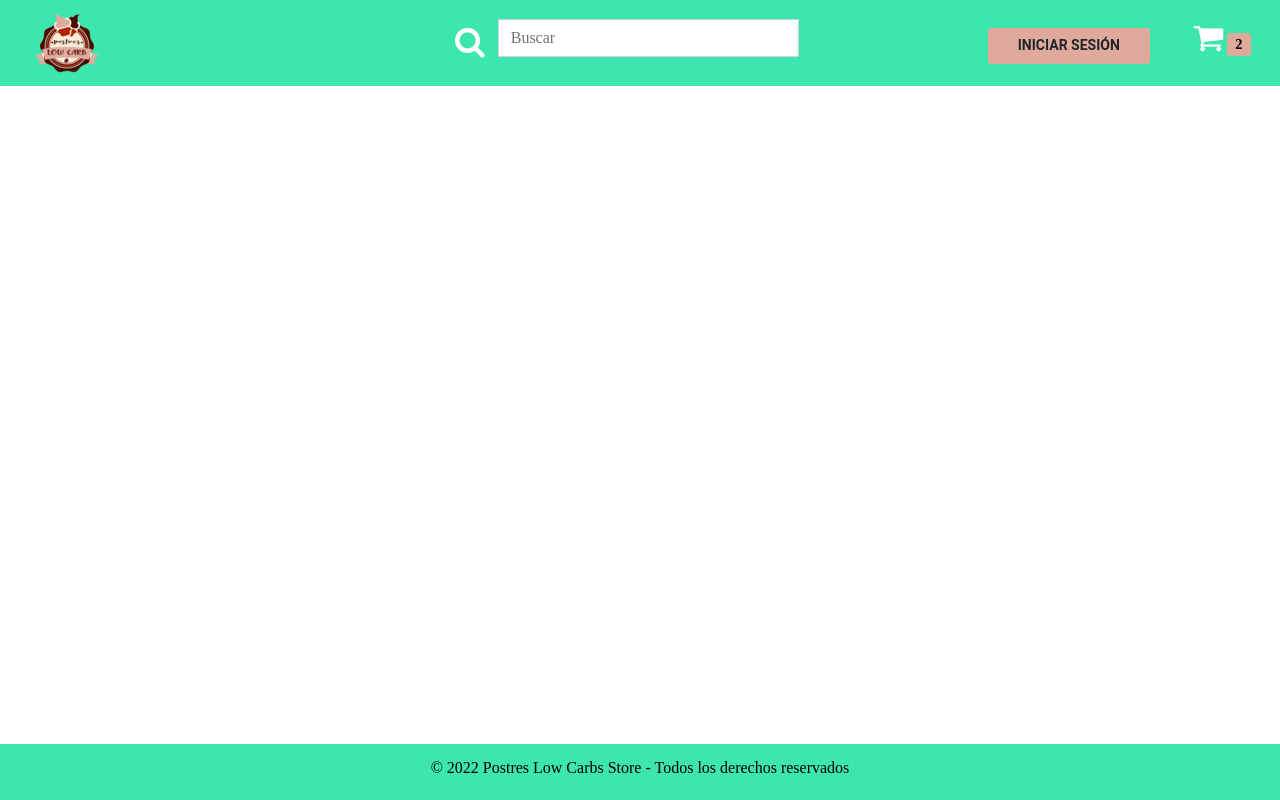
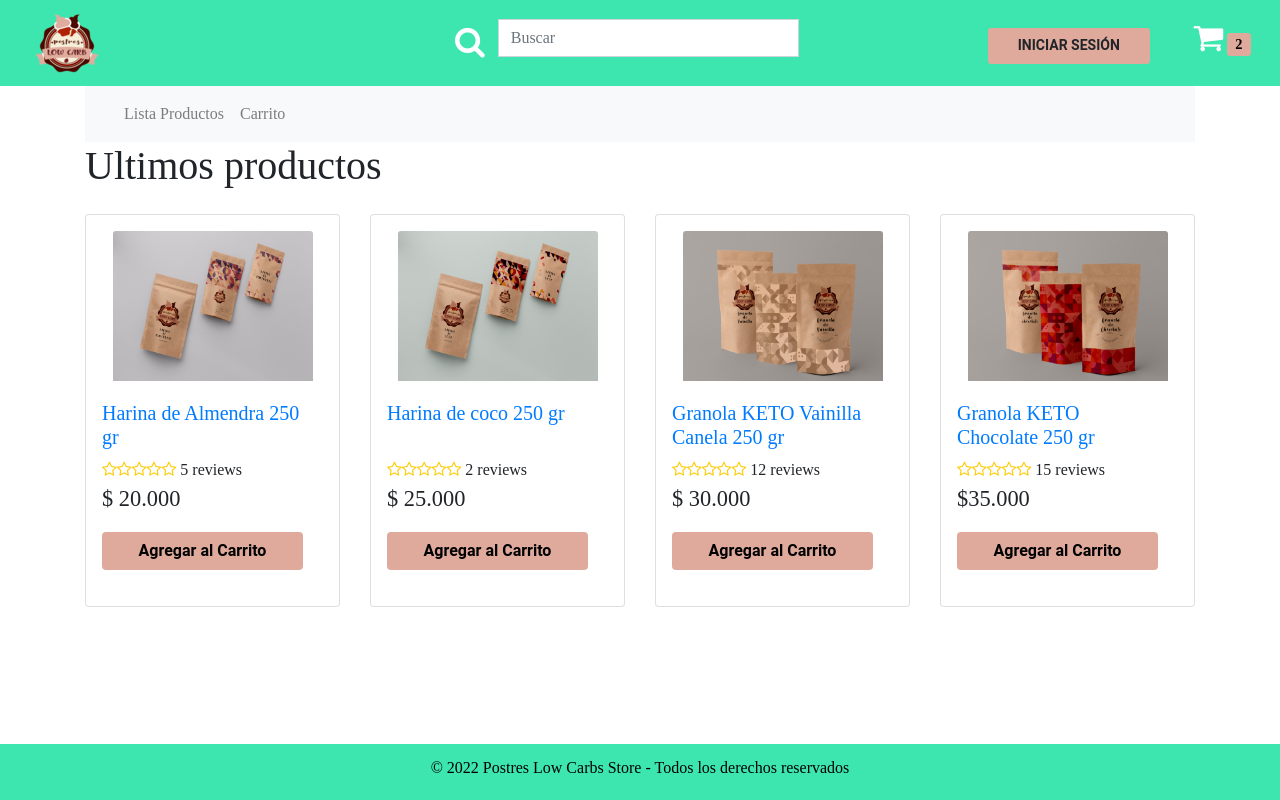
Before and after one commit to ScrumTech-Agency/PostresLowCarbs, a React (Create React App) app in the folder front/: page /HomeClient in a window 1280 px wide. Built offline with nearby package versions, Linux system fonts and the light colour scheme; a web font is replaced by a local one.

Commit message:
Vista Cliente Carrito

```diff
--- a/front/src/App.js
+++ b/front/src/App.js
@@ -8,6 +8,7 @@ import { BrowserRouter as Router, Route, Routes } from "react-router-dom";
 import { ProductDetails } from "./components/products/ProductsDetails";
 import HomeAdmin from "./components/HomeAdmin";
 import Carrito from "./components/Carrito";
+import HomeClient from "./components/HomeClient";
 
 
 function App() {
@@ -23,6 +24,7 @@ function App() {
             <Route path='/producto/:id' element={<ProductDetails />}/>
             <Route path="/HomeAdmin" element={<HomeAdmin />}/>
             <Route path="/carrito" element={<Carrito />}/>
+            <Route path="/HomeClient" element={<HomeClient />}/>
           </Routes>
         </div>
         <Footer />
--- /dev/null
+++ b/front/src/components/HomeClient.js
@@ -0,0 +1,123 @@
+import React, { Fragment } from 'react'
+import MetaData from './layout/MetaData'
+
+
+
+export const HomeClient = () => {
+
+  return (
+    <Fragment>
+
+        <MetaData title="Productos WA">  </MetaData>
+        <nav class="navbar navbar-expand-lg navbar-light bg-light">
+            <div class="container-fluid">
+                <div class="collapse navbar-collapse" id="navbarSupportedContent">
+                    <ul class="navbar-nav me-auto mb-2 mb-lg-0">
+                        <li class="nav-item">
+                            <a class="nav-link" aria-current="page" href="http://localhost:3000/HomeAdmin">Lista Productos</a>
+                        </li>
+                        <li class="nav-item">
+                            <a class="nav-link" aria-current="page" href="http://localhost:3000/ProductDetails">Carrito</a>
+                        </li>
+
+                    </ul>
+                </div>
+            </div>
+        </nav>
+
+        <h1 id="encabezado_producto">Ultimos productos</h1>
+
+        <section id="productos" className='container-mt-5'>
+
+            <div className='row'>
+                {/* producto 1 */}
+                <div className='col-sm-12 col-md-6 col-lg-3 my-3'>
+                    <div className='card p-3 rounded'>
+                        <img className='card-img-top mx-auto' src = './images/harinaAlmendras.jpg' alt='Harina Almendra'></img>
+                        <div className='card-body d-flex flex-column'>
+                            <h5 id='titulo_producto'><a href='http://localhost:3000/Carrito'>Harina de Almendra 250 gr</a></h5>
+                            <div className='rating mt-auto '>
+                                <div className='rating-outer'>
+                                    <div className='rating-inner'></div>
+                                </div>
+                                <span id='No_de_opiniones'> 5 reviews</span>
+                            </div>
+                            <p className='card-text'> $ 20.000</p><a href='http://localhost:3001'id='view_btn' className='btn btn-block'>
+                                Agregar al Carrito
+                            </a>
+                        </div>
+                    </div>
+                </div>
+                {/* Fin producto 1 */}
+
+                {/* producto 2 */}
+                <div className='col-sm-12 col-md-6 col-lg-3 my-3'>
+                    <div className='card p-3 rounded'>
+                        <img className='card-img-top mx-auto' src = './images/harinadeCoco.jpg' alt='Harina de coco'></img>
+                        <div className='card-body d-flex flex-column'>
+                            <h5 id='titulo_producto'><a href='http://localhost:3001'>Harina de coco 250 gr</a></h5>
+                            <div className='rating mt-auto '>
+                                <div className='rating-outer'>
+                                    <div className='rating-inner'></div>
+                                </div>
+                                <span id='No_de_opiniones'> 2 reviews</span>
+                            </div>
+                            <p className='card-text'> $ 25.000</p><a href='http://localhost:3001'id='view_btn' className='btn btn-block'>
+                            Agregar al Carrito
+                            </a>
+                        </div>
+                    </div>
+                </div>
+                {/* Fin producto 2 */}
+
+                {/* producto 3 */}
+                <div className='col-sm-12 col-md-6 col-lg-3 my-3'>
+                                    <div className='card p-3 rounded'>
+                                        <img className='card-img-top mx-auto' src = './images/granolaVainilla.jpg' alt='Granola Keto Vainilla Canela'></img>
+                                        <div className='card-body d-flex flex-column'>
+                                            <h5 id='titulo_producto'><a href='http://localhost:3000'>Granola KETO Vainilla Canela 250 gr</a></h5>
+                                            <div className='rating mt-auto '>
+                                                <div className='rating-outer'>
+                                                    <div className='rating-inner'></div>
+                                                </div>
+                                                <span id='No_de_opiniones'> 12 reviews</span>
+                                            </div>
+                                            <p className='card-text'> $ 30.000</p><a href='http://localhost:3000'id='view_btn' className='btn btn-block'>
+                                            Agregar al Carrito
+                                            </a>
+
+                                        </div>
+                                    </div>
+                                </div>
+                {/*Fin  producto 3 */}
+
+                  {/* producto 4 */}
+                  <div className='col-sm-12 col-md-6 col-lg-3 my-3'>
+                                    <div className='card p-3 rounded'>
+                                        <img className='card-img-top mx-auto' src = './images/granolaChocolate.jpg' alt='Granola KETO Chocolate'></img>
+                                        <div className='card-body d-flex flex-column'>
+                                            <h5 id='titulo_producto'><a href='http://localhost:3000'> Granola KETO Chocolate 250 gr</a></h5>
+                                            <div className='rating mt-auto '>
+                                                <div className='rating-outer'>
+                                                    <div className='rating-inner'></div>
+                                                </div>
+                                                <span id='No_de_opiniones'> 15 reviews</span>
+                                            </div>
+                                            <p className='card-text'> $35.000</p><a href='http://localhost:3000'id='view_btn' className='btn btn-block'>
+                                            Agregar al Carrito
+                                            </a>
+                                        </div>
+                                    </div>
+                                </div>
+                {/*Fin  producto 4 */}
+            </div>
+         </section>
+
+
+
+
+    </Fragment>
+  )
+}
+
+export default HomeClient
```
